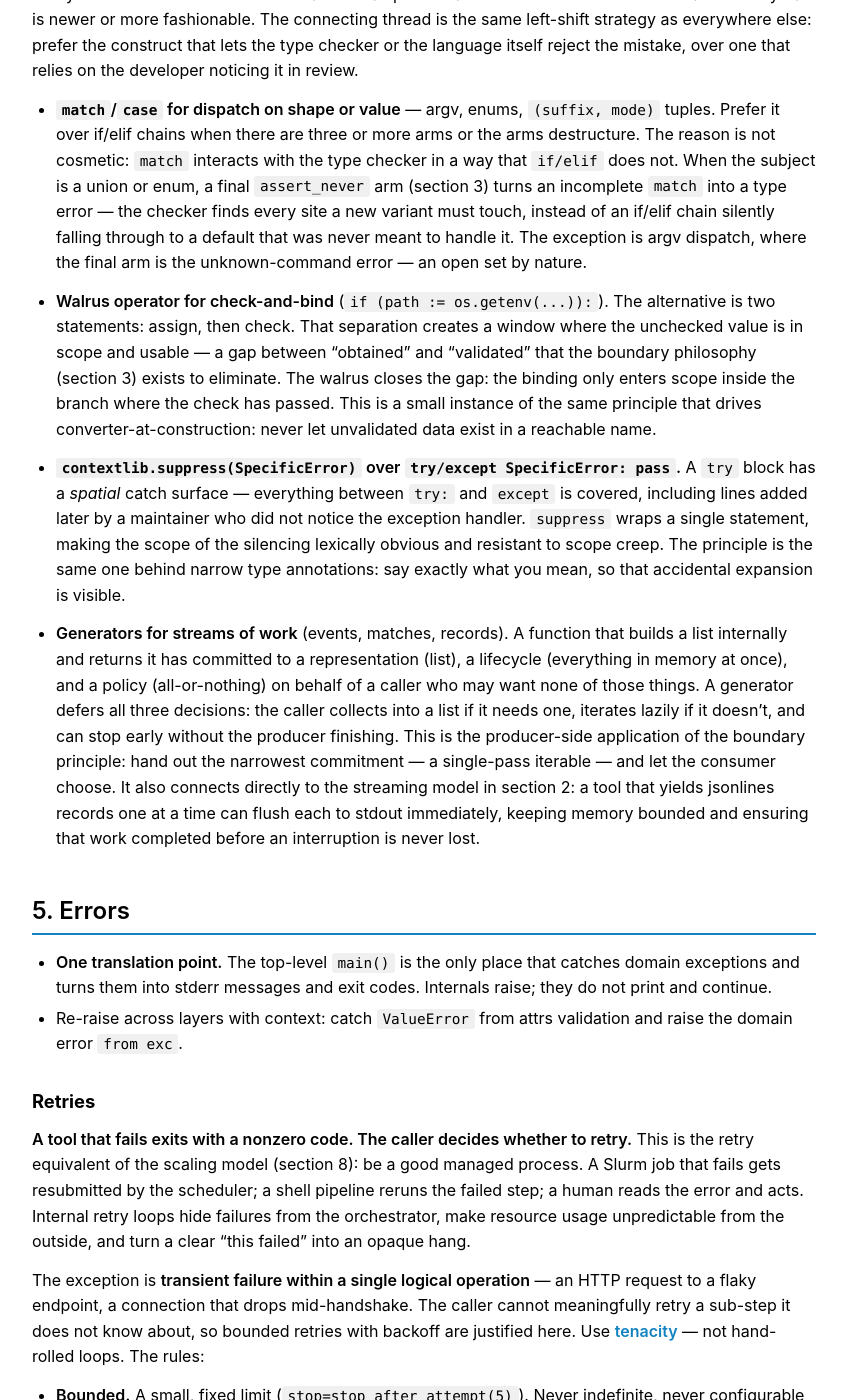
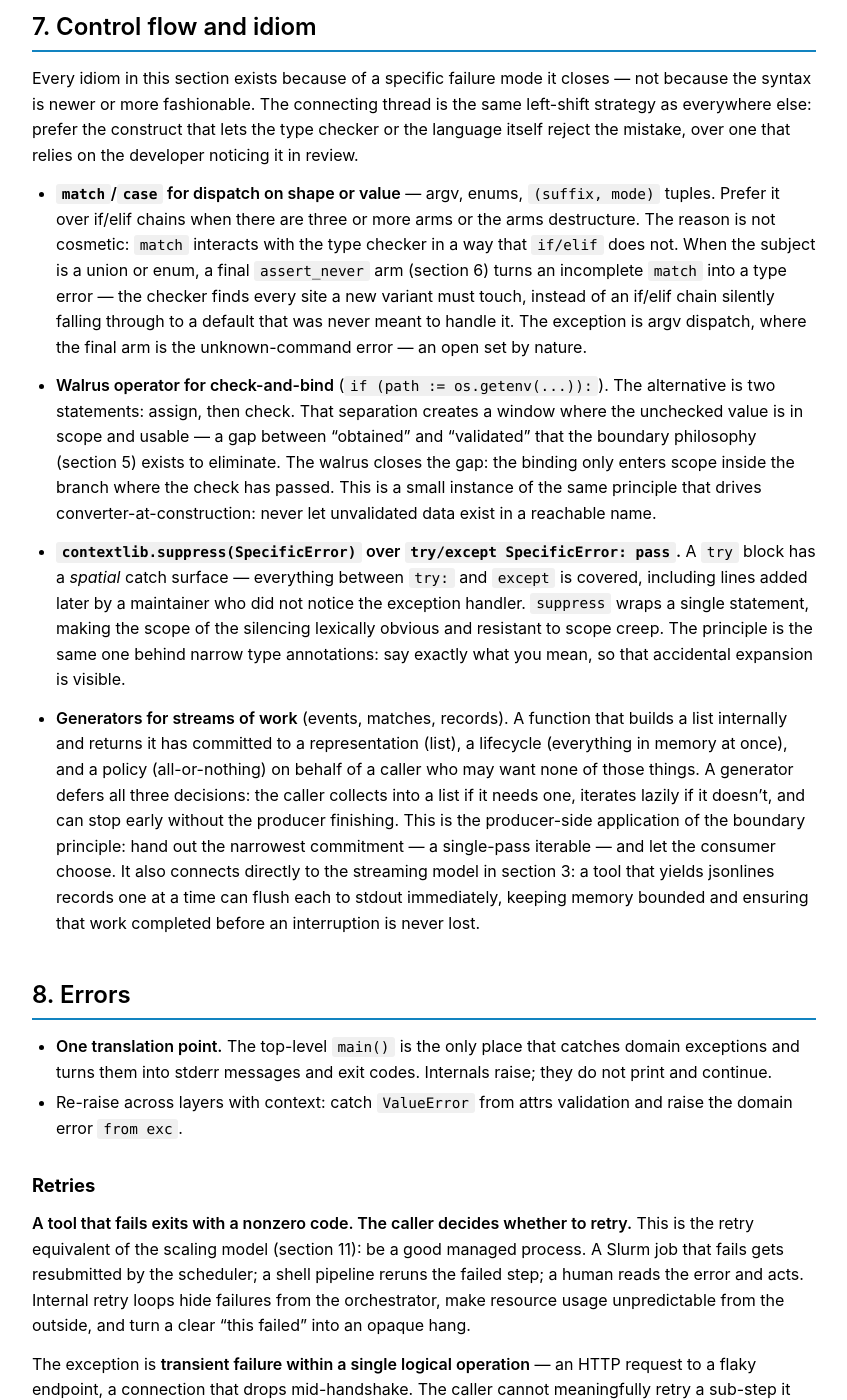
Before and after one commit to vikinganalytics/styleguide, a Jekyll site: the page built from pyguide.md, in a window 1280 px wide and 1400 px high, scrolled down 13438 px. Shown: the whole window, without its empty margins (216-1063 px from the left). Built offline with Jekyll 4.4.1, drawn with Linux system fonts in a browser that asks for light colours; our own code applies the rules of GitHub Pages for plain Markdown files; some of the changed text lies outside the part shown.

Commit message:
Split Python §2 and §3 into focused sections for navigability
§2 (Program structure) was covering four topics; §3 (Data and types)
was ~30% of the guide. Split into §2 Program structure, §3 Streams
and IO, §4 Logging, §5 Data and types, §6 Type precision — and
renumber §4–§9 → §7–§12 with all cross-references updated.

Co-Authored-By: Claude Opus 4.6 (1M context) <noreply@anthropic.com>

````diff
--- a/pyguide.md
+++ b/pyguide.md
@@ -252,11 +252,11 @@ Rules:
 
   When a tool owns a _resource_ — a cache, a connection — it appears as an
   explicit parameter (`main(cache, ctx)`): opened at the entry point and
-  injected (section 6), never reached for globally. Resources are the
-  deliberate exception to the immutability rules of section 3 — stateful by
+  injected (section 9), never reached for globally. Resources are the
+  deliberate exception to the immutability rules of section 5 — stateful by
   nature, which is exactly why they are singular and passed visibly. But add
   such a parameter when the tool actually acquires the resource, not
-  speculatively (section 8).
+  speculatively (section 11).
 
 - **The `argparse.Namespace` never leaves `parse_args`.** It is converted
   field-by-field into a frozen `attrs` Context immediately. Business logic
@@ -316,7 +316,7 @@ what sits above them, and sibling commands cannot couple to each other.
 Code two commands both need lives one layer down, imported by both —
 never in one command, imported by the other.
 
-### Streams, not files
+## 3. Streams and IO
 
 Follow the Unix convention for the three standard streams:
 
@@ -355,7 +355,7 @@ representing a result and formats it in the selected mode. Business logic
 produces the model; the formatter decides the presentation.
 
 Do not force a filesystem dependency on the user. Paths on disk are shared
-mutable state — they race, easily, in exactly the way section 3 teaches us
+mutable state — they race, easily, in exactly the way section 5 teaches us
 not to trust. A tool that reads stdin and writes stdout leaves the choice
 to the user, who can still bring files when they want the statefulness:
 
@@ -407,7 +407,7 @@ Rules:
   without a config file — typically `WARNING` to stderr. The config file
   _overrides_ the default; its absence is not an error.
 
-## 3. Data and types
+## 5. Data and types
 
 ### The outside world is untrusted
 
@@ -599,7 +599,7 @@ absorbed into a frozen attrs field.
   [cattrs documentation](https://catt.rs/en/stable/) for the full hook
   API when the defaults are not enough.
 
-### Precision: beyond containers
+## 6. Type precision
 
 Frozen, validated objects are the foundation, but immutability only
 prevents _corruption_ of state — it does not prevent _confusion_ of state.
@@ -615,7 +615,7 @@ instruments close the gap:
   def assign(*, job: str, stage: str) -> None: ...
   ```
 
-  The `FBT` rules already require this for booleans (section 4); apply
+  The `FBT` rules already require this for booleans (section 7); apply
   the same discipline whenever two or more parameters share a type.
   Mixups become visible at the call site and caught by the checker.
 
@@ -686,7 +686,7 @@ remove _those specific_ copies or validations — never immutability
 wholesale. Until the profile says otherwise, keep the discipline; it is
 what lets everything downstream skip re-checking and locking.
 
-## 4. Control flow and idiom
+## 7. Control flow and idiom
 
 Every idiom in this section exists because of a specific failure mode it
 closes — not because the syntax is newer or more fashionable. The
@@ -700,7 +700,7 @@ review.
   three or more arms or the arms destructure. The reason is not cosmetic:
   `match` interacts with the type checker in a way that `if/elif` does
   not. When the subject is a union or enum, a final `assert_never` arm
-  (section 3) turns an incomplete `match` into a type error — the checker
+  (section 6) turns an incomplete `match` into a type error — the checker
   finds every site a new variant must touch, instead of an if/elif chain
   silently falling through to a default that was never meant to handle it.
   The exception is argv dispatch, where the final arm is the
@@ -710,7 +710,7 @@ review.
   The alternative is two statements: assign, then check. That separation
   creates a window where the unchecked value is in scope and usable — a
   gap between "obtained" and "validated" that the boundary philosophy
-  (section 3) exists to eliminate. The walrus closes the gap: the binding
+  (section 5) exists to eliminate. The walrus closes the gap: the binding
   only enters scope inside the branch where the check has passed. This is
   a small instance of the same principle that drives converter-at-construction:
   never let unvalidated data exist in a reachable name.
@@ -733,12 +733,12 @@ review.
   and can stop early without the producer finishing. This is the
   producer-side application of the boundary principle: hand out the
   narrowest commitment — a single-pass iterable — and let the consumer
-  choose. It also connects directly to the streaming model in section 2:
+  choose. It also connects directly to the streaming model in section 3:
   a tool that yields jsonlines records one at a time can flush each to
   stdout immediately, keeping memory bounded and ensuring that work
   completed before an interruption is never lost.
 
-## 5. Errors
+## 8. Errors
 
 - **One translation point.** The top-level `main()` is the only place that
   catches domain exceptions and turns them into stderr messages and exit
@@ -749,7 +749,7 @@ review.
 ### Retries
 
 **A tool that fails exits with a nonzero code. The caller decides whether
-to retry.** This is the retry equivalent of the scaling model (section 8):
+to retry.** This is the retry equivalent of the scaling model (section 11):
 be a good managed process. A Slurm job that fails gets resubmitted by
 the scheduler; a shell pipeline reruns the failed step; a human reads
 the error and acts. Internal retry loops hide failures from the
@@ -901,7 +901,7 @@ intermediate state.
 - Coverage is enforced in CI at a high floor; test against the public
   behavior (files written, exit codes, output), not private call sequences.
 
-## 8. Concurrency
+## 11. Concurrency
 
 ### The scaling model: more instances, not more threads
 
@@ -946,9 +946,9 @@ The rules:
   constraint that was the last technical argument for
   `multiprocessing` — but it does not change the scaling model.
   Code should be compatible with free-threaded builds (the
-  immutability discipline from section 3 already ensures this), not
+  immutability discipline from section 5 already ensures this), not
   structured to exploit them for internal parallelism.
-- **Immutability makes concurrency safe.** The discipline from section 3
+- **Immutability makes concurrency safe.** The discipline from section 5
   — frozen attrs objects, frozensets, tuples — means threads sharing data
   cannot corrupt each other. This is not a coincidence; it is the
   payoff. Mutable shared state between threads requires a lock, and a
````
Also changed, not shown: other parts of pyguide.md (+8 -8 lines).
